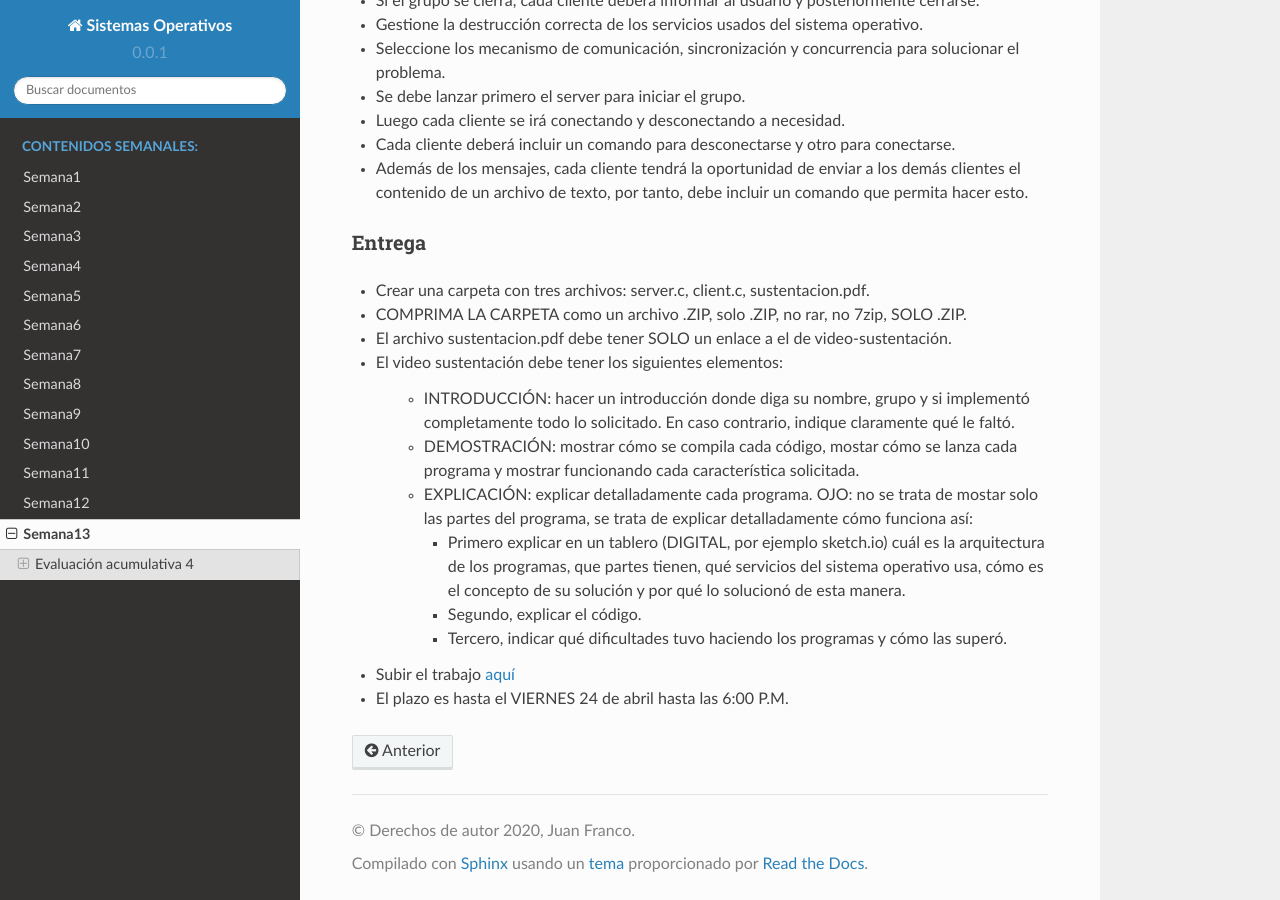
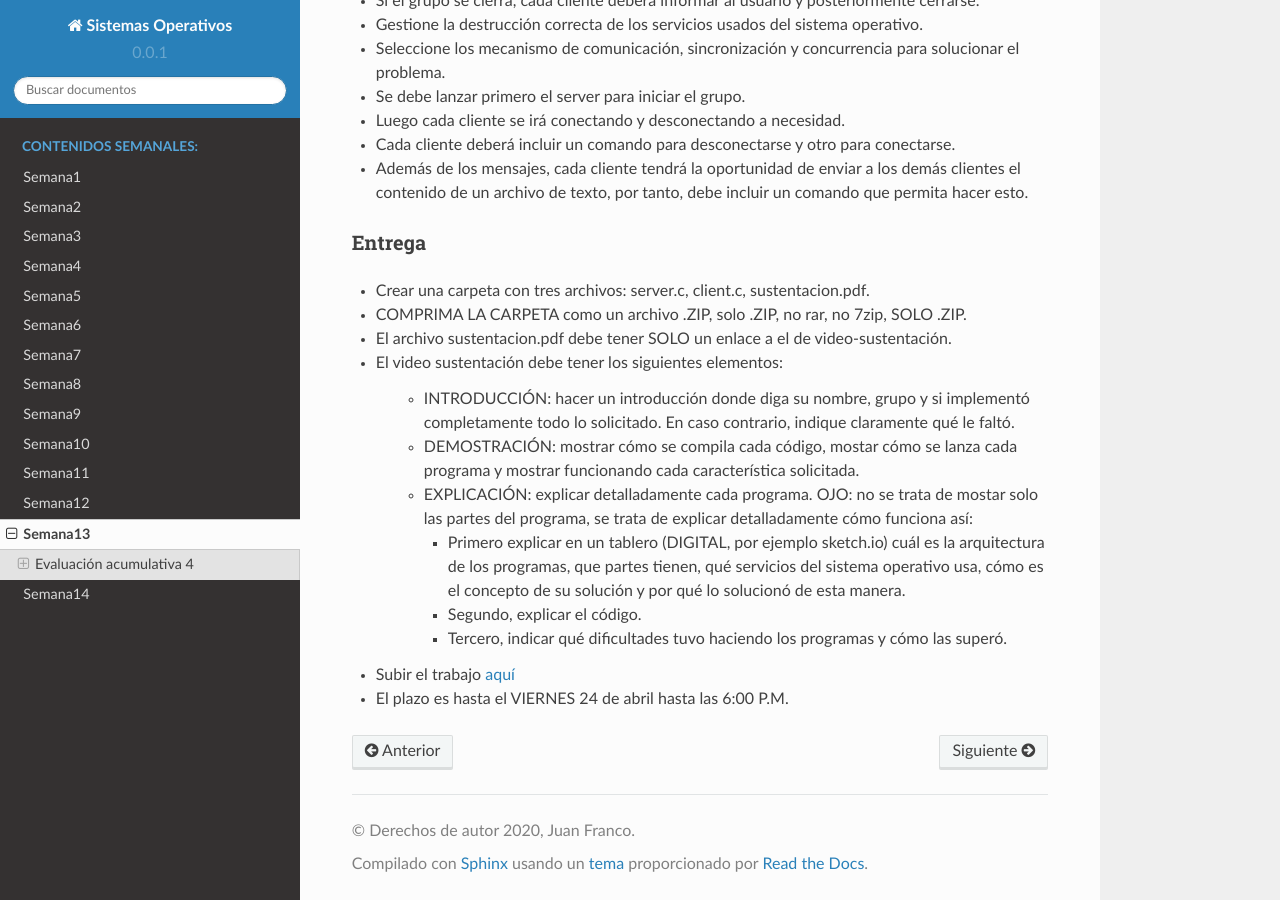
Before and after one commit to juanferfranco/sistemasoperativos, a Sphinx documentation site: the page built from docs/_semana13/semana13.rst, in a window 1280 px wide and 900 px high, scrolled down 1215 px. Built offline with Sphinx 7.4.7 and the Read the Docs theme 2.0.0, drawn with Linux system fonts in a browser that asks for light colours.

Commit message:
add week 14 to index

```diff
--- a/docs/index.rst
+++ b/docs/index.rst
@@ -114,3 +114,4 @@ Datos de contacto
    Semana11 <_semana11/semana11>
    Semana12 <_semana12/semana12>
    Semana13 <_semana13/semana13>
+   Semana14 <_semana14/semana14>
```
